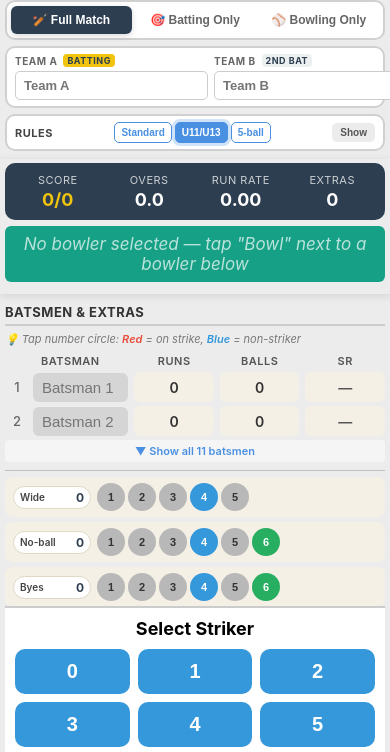
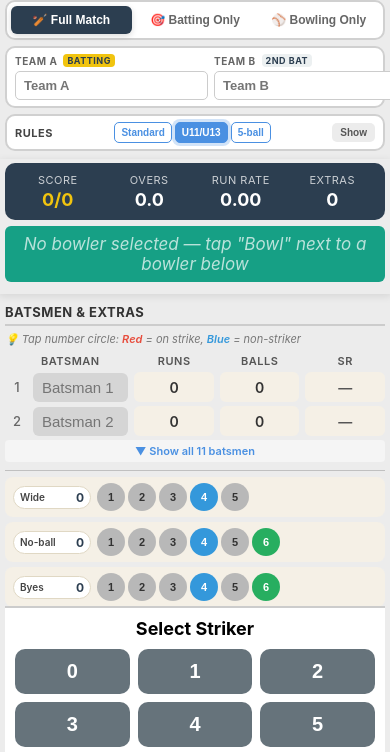
Before and after one commit to amaklop/cricket-scorer, a plain HTML site: page index.html in a window 390 px wide. Shown: the part 34-786 px from the top of the page. Drawn offline with Linux system fonts and the light colour scheme.

Commit message:
pad grid button color

```diff
--- a/index.html
+++ b/index.html
@@ -1661,7 +1661,7 @@
               border-radius: 10px;
               font-size: 20px;
               font-weight: 700;
-              background: #3498db;
+              background: #66737b;
               color: white;
           }
 
```
